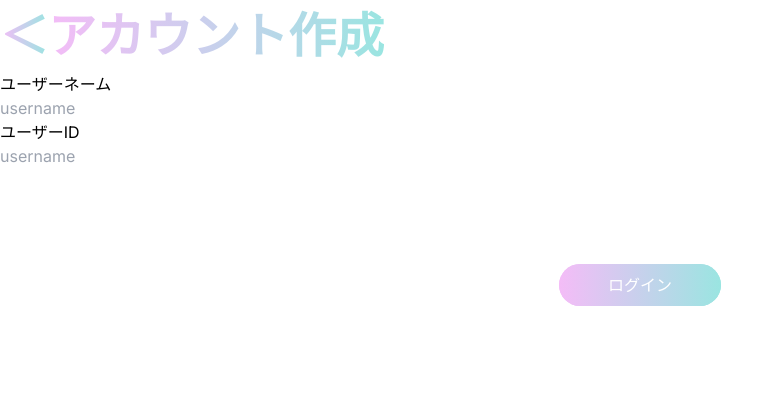
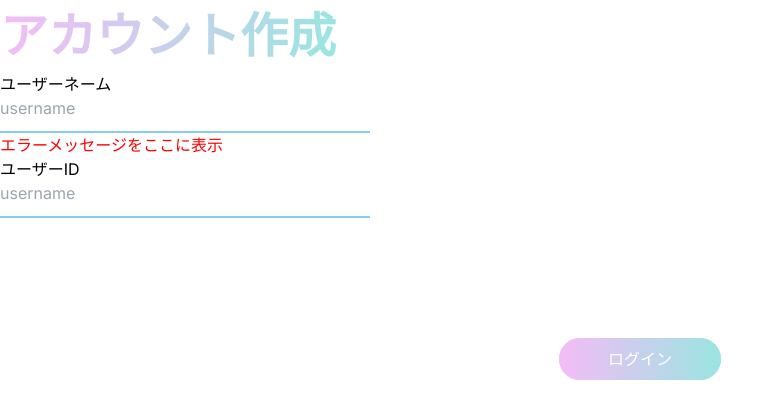
Before and after one commit to kusanohatsumi/service, a Next.js app: page /login in a window 1280 px wide. Shown: the top 418 px of the page, without its empty margins (0-784 px from the left). Built offline with nearby package versions, Linux system fonts and the light colour scheme.

Commit message:
add:test6/20
同じく消えてもいいデータ

```diff
--- a/app/login/page.tsx
+++ b/app/login/page.tsx
@@ -50,7 +50,7 @@ export default function Login() {
   return (
     <>
       <Collarfont>
-        ＜
+
       </Collarfont>
       <Collarfont>
         <h1>アカウント作成</h1>
@@ -60,7 +60,7 @@ export default function Login() {
 
       <h2>ユーザーネーム</h2>
       <Text_line><input type="text" id="name" name="name" placeholder="username" ></input></Text_line>
-      <text_borderline></text_borderline>
+
       <Errer><h3>エラーメッセージをここに表示</h3></Errer>
 
 
--- a/ui/text_borderline.tsx
+++ b/ui/text_borderline.tsx
@@ -3,7 +3,7 @@
 import styled from 'styled-components';
 
 const text_buttom = styled.div`
-  border: solid 2px skyblue;
+  border: solid 2px gray;
   margin-right: auto;
   margin-left: auto;
   color: red;
--- a/ui/text_lien.tsx
+++ b/ui/text_lien.tsx
@@ -3,9 +3,13 @@
 import styled from 'styled-components';
 
 const Text_line = styled.div`
-  position: absolute;
-  boder : none;
+  // position: absolute;
+  boder: none;
   outline: none;
+  border-bottom: solid 2px skyblue;
+  height: 37px;
+  width: 370px;
+
 `;
 
 export default Text_line;
```
